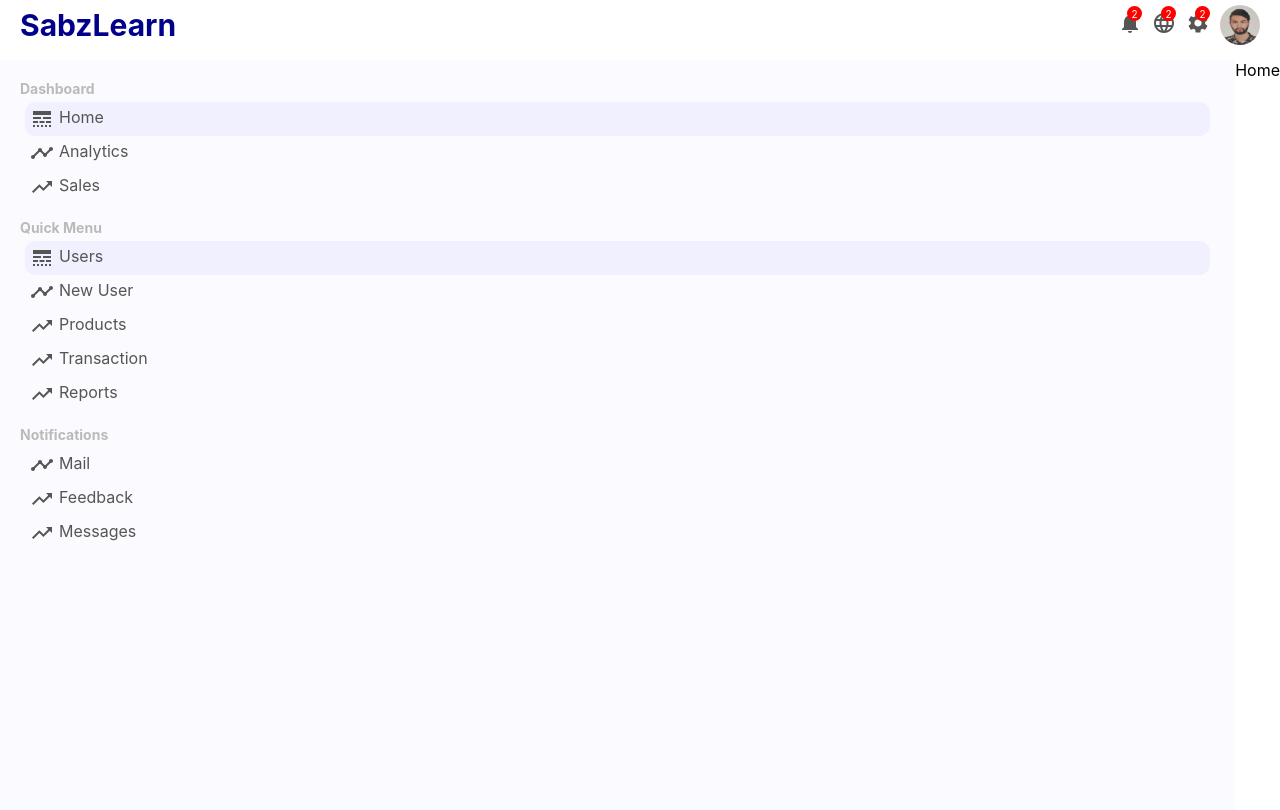
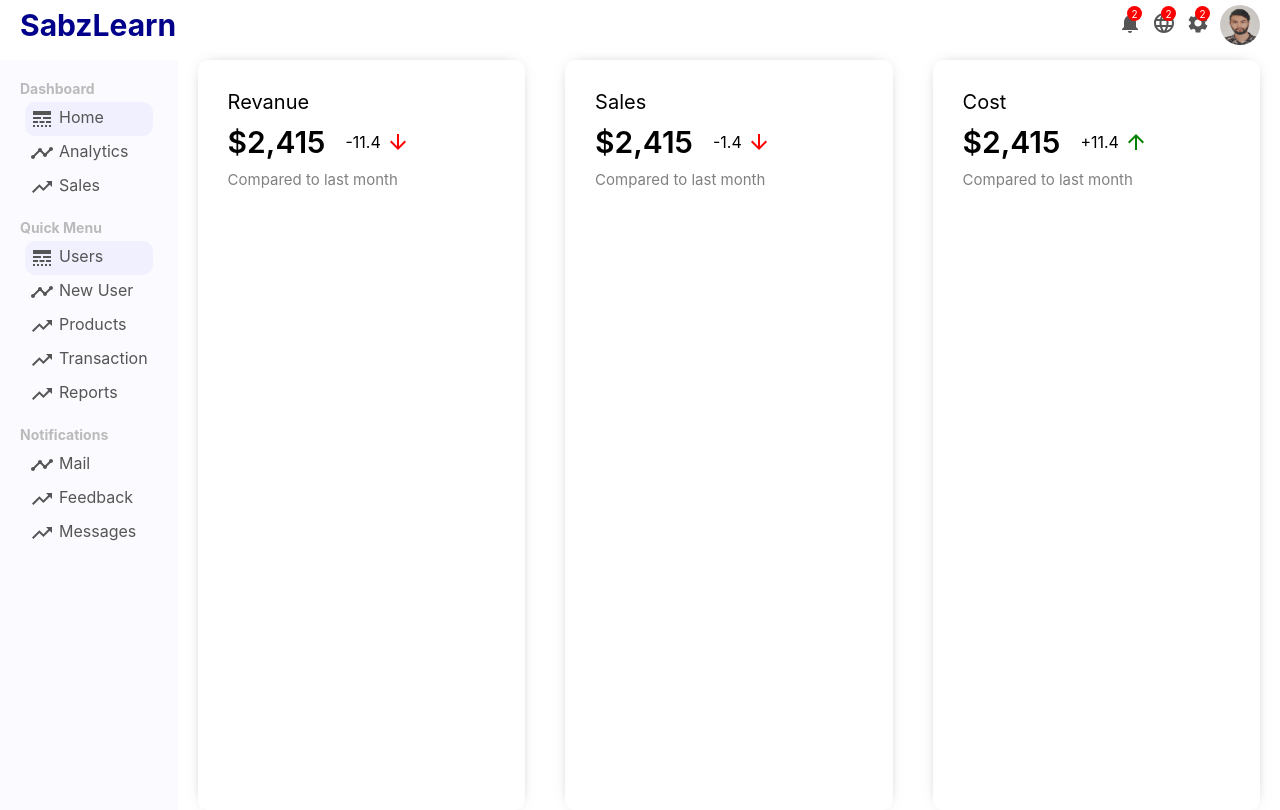
Before and after one commit to mohsenAKB/dashboaed-admin-with-react, a React (Create React App) app: page / in a window 1280 px wide. Built offline with nearby package versions, Linux system fonts and the light colour scheme.

Commit message:
Modify Feature component: develope UI component & use MU for icon

```diff
--- /dev/null
+++ b/src/components/features/Feature.css
@@ -0,0 +1,47 @@
+.features {
+  width: 100%;
+  display: flex;
+  justify-content: space-between;
+}
+.featureItem {
+  flex: 1;
+  margin: 0 20px;
+  padding: 30px;
+  border-radius: 10px;
+  curdor: pointer;
+  box-shadow: 0 0 15px -10px rgba(0,0,0,0.75)
+}
+.featureTitle {
+  font-size: 20px;
+}
+.featureContainer {
+  display: flex;
+  align-items: center;
+  margin: 10px 0;
+}
+.featureMoney {
+  font-size: 30px;
+  font-weight: 600;
+}
+
+.featureRate {
+  display: flex;
+  align-items: center;
+  margin-left:20px;
+}
+
+.featureIcon
+{
+    font-size:24px;
+    margin-left:5px;
+    color:green;
+}
+.featureIcon.negative
+{
+    color:red;
+}
+.featureSub
+{
+    font-size:15px;
+    color:gray;
+}
--- /dev/null
+++ b/src/components/features/Feature.jsx
@@ -0,0 +1,42 @@
+import React from "react";
+import "./Feature.css";
+import ArrowDownwardIcon from "@mui/icons-material/ArrowDownward";
+import ArrowUpwardIcon from "@mui/icons-material/ArrowUpward";
+const Feature = () => {
+  return (
+    <div className="features">
+      <div className="featureItem">
+        <span className="featureTitle">Revanue</span>
+        <div className="featureContainer">
+          <span className="featureMoney">$2,415</span>
+          <span className="featureRate">
+            -11.4 <ArrowDownwardIcon className="featureIcon negative" />
+          </span>
+        </div>
+        <div className="featureSub">Compared to last month</div>
+      </div>
+      <div className="featureItem">
+        <span className="featureTitle">Sales</span>
+        <div className="featureContainer">
+          <span className="featureMoney">$2,415</span>
+          <span className="featureRate">
+            -1.4 <ArrowDownwardIcon className="featureIcon negative" />
+          </span>
+        </div>
+        <div className="featureSub">Compared to last month</div>
+      </div>
+      <div className="featureItem">
+        <span className="featureTitle">Cost</span>
+        <div className="featureContainer">
+          <span className="featureMoney">$2,415</span>
+          <span className="featureRate">
+            +11.4 <ArrowUpwardIcon className="featureIcon " />
+          </span>
+        </div>
+        <div className="featureSub">Compared to last month</div>
+      </div>
+    </div>
+  );
+};
+
+export default Feature;
--- a/src/pages/home/Home.js
+++ b/src/pages/home/Home.js
@@ -1,9 +1,10 @@
 import React from 'react';
 import './Home.css';
+import Feature from "../../components/features/Feature";
 const Home = () => {
     return (
         <>
-            Home
+            <Feature />
         </>
     );
 }
```
